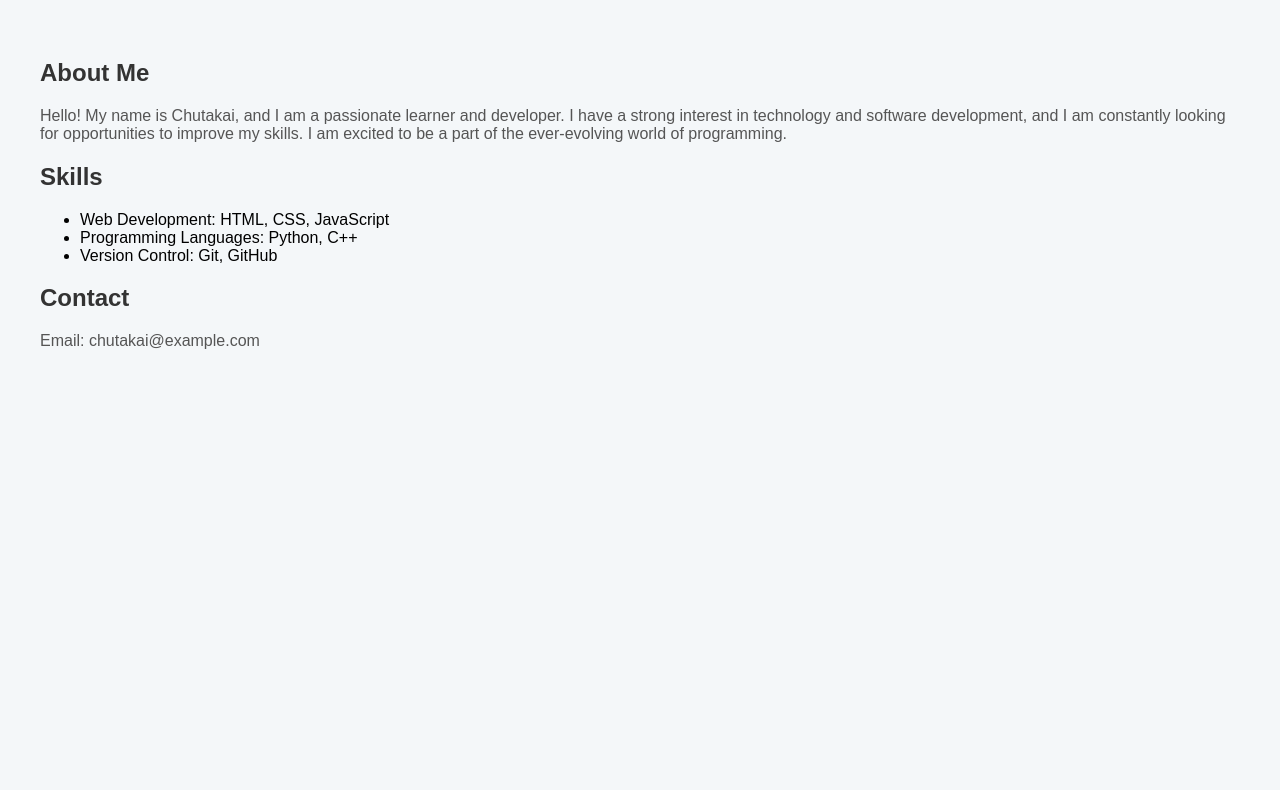
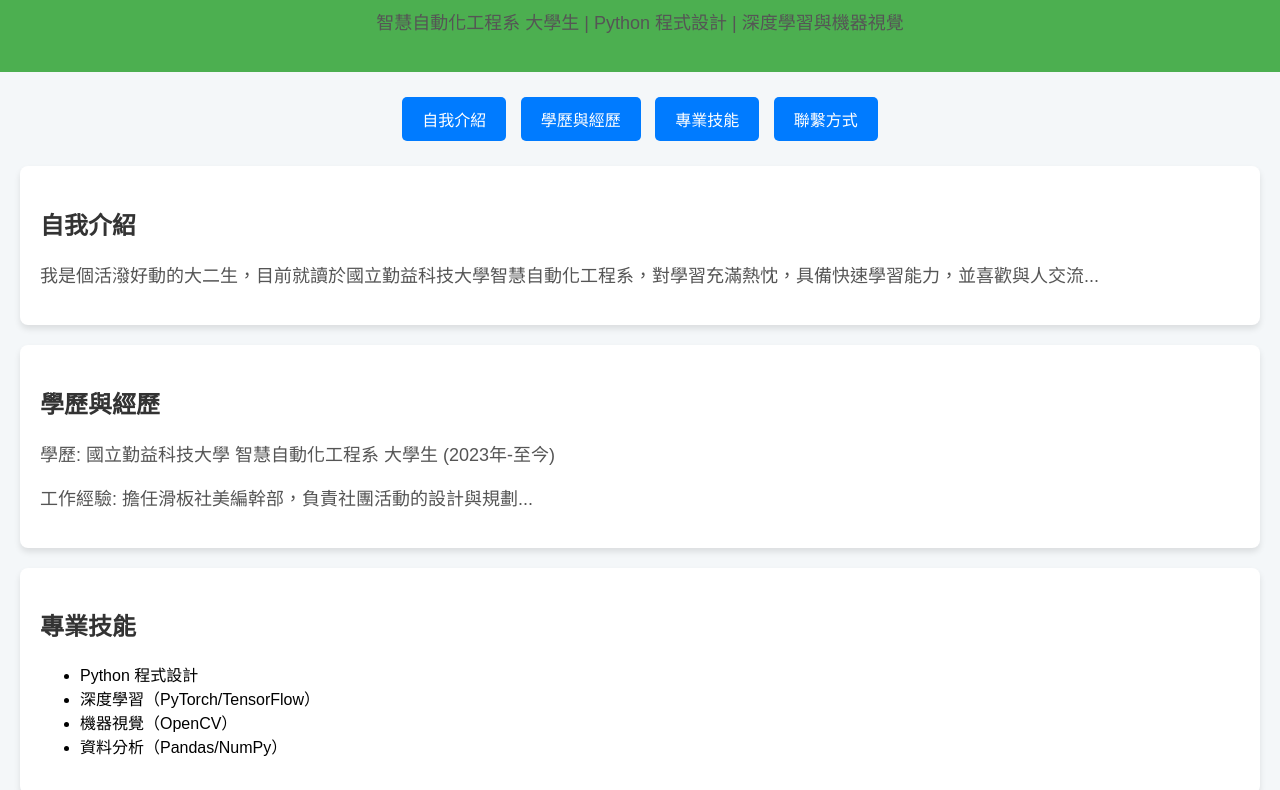
Before and after one commit to zhoudakai4-beep/chutakai.github.io, a plain HTML site: page index.html in a window 1280 px wide. Shown: the part 101-891 px from the top of the page. Before the commit the page ends 800 px from the top, so only its background shows below. Drawn offline with Linux system fonts and the light colour scheme.

Commit message:
Update index.html

```diff
--- a/index.html
+++ b/index.html
@@ -1,12 +1,12 @@
 <!DOCTYPE html>
-<html lang="en">
+<html lang="zh-Hant">
 <head>
     <meta charset="UTF-8">
     <meta name="viewport" content="width=device-width, initial-scale=1.0">
-    <title>Chutakai's Resume</title>
+    <title>周大凱的履歷</title>
     <style>
         body {
-            font-family: Arial, sans-serif;
+            font-family: 'Microsoft JhengHei', sans-serif;
             background-color: #f4f7f9;
             margin: 0;
             padding: 0;
@@ -14,41 +14,95 @@
         header {
             background-color: #4CAF50;
             color: white;
-            padding: 10px 0;
+            padding: 20px;
             text-align: center;
+        }
+        nav {
+            text-align: center;
+            margin-top: 20px;
+        }
+        nav button {
+            padding: 10px 20px;
+            font-size: 16px;
+            margin: 5px;
+            background-color: #007BFF;
+            color: white;
+            border: none;
+            border-radius: 5px;
+            cursor: pointer;
         }
         section {
             padding: 20px;
             margin: 20px;
+            background-color: white;
+            border-radius: 8px;
+            box-shadow: 0 4px 6px rgba(0,0,0,0.1);
         }
         h2 {
             color: #333;
         }
         p {
             color: #555;
+            font-size: 18px;
+        }
+        .btn-group {
+            display: flex;
+            justify-content: center;
+            margin-top: 20px;
+        }
+        .btn-group button {
+            width: 25%;
         }
     </style>
 </head>
 <body>
 
 <header>
-    <h1>Welcome to My Resume</h1>
+    <h1>周大凱的履歷</h1>
+    <p>智慧自動化工程系 大學生 | Python 程式設計 | 深度學習與機器視覺</p>
 </header>
 
-<section>
-    <h2>About Me</h2>
-    <p>Hello! My name is Chutakai, and I am a passionate learner and developer. I have a strong interest in technology and software development, and I am constantly looking for opportunities to improve my skills. I am excited to be a part of the ever-evolving world of programming.</p>
+<nav>
+    <button onclick="scrollToSection('about')">自我介紹</button>
+    <button onclick="scrollToSection('education')">學歷與經歷</button>
+    <button onclick="scrollToSection('skills')">專業技能</button>
+    <button onclick="scrollToSection('contact')">聯繫方式</button>
+</nav>
 
-    <h2>Skills</h2>
+<section id="about">
+    <h2>自我介紹</h2>
+    <p>我是個活潑好動的大二生，目前就讀於國立勤益科技大學智慧自動化工程系，對學習充滿熱忱，具備快速學習能力，並喜歡與人交流...</p>
+</section>
+
+<section id="education">
+    <h2>學歷與經歷</h2>
+    <p>學歷: 國立勤益科技大學 智慧自動化工程系 大學生 (2023年-至今)</p>
+    <p>工作經驗: 擔任滑板社美編幹部，負責社團活動的設計與規劃...</p>
+</section>
+
+<section id="skills">
+    <h2>專業技能</h2>
     <ul>
-        <li>Web Development: HTML, CSS, JavaScript</li>
-        <li>Programming Languages: Python, C++</li>
-        <li>Version Control: Git, GitHub</li>
+        <li>Python 程式設計</li>
+        <li>深度學習（PyTorch/TensorFlow）</li>
+        <li>機器視覺（OpenCV）</li>
+        <li>資料分析（Pandas/NumPy）</li>
     </ul>
+</section>
 
-    <h2>Contact</h2>
-    <p>Email: chutakai@example.com</p>
+<section id="contact">
+    <h2>聯繫方式</h2>
+    <p>電話: 0920733339</p>
+    <p>Email: kevin10190829@gmail.com</p>
+    <p>Instagram: kevin__0908</p>
 </section>
+
+<script>
+    function scrollToSection(id) {
+        const section = document.getElementById(id);
+        section.scrollIntoView({ behavior: 'smooth' });
+    }
+</script>
 
 </body>
 </html>
```
